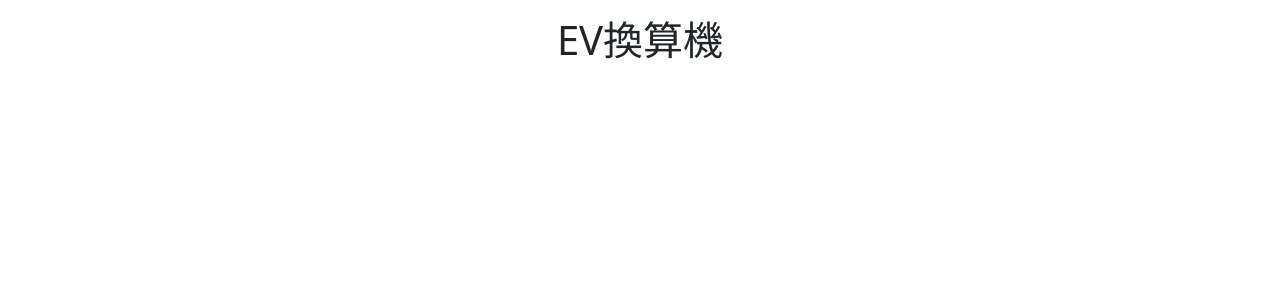
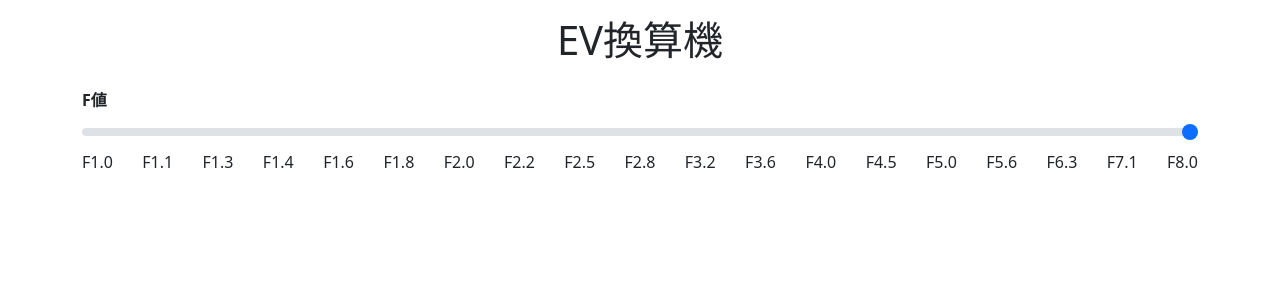
Before and after one commit to YSRKEN/photo_ev_converter_v2, a React (Vite) app: page / in a window 1280 px wide. Shown: the top 300 px of the page. Built offline with nearby package versions, Linux system fonts and the light colour scheme.

Commit message:
Add Slider component

```diff
--- a/index.html
+++ b/index.html
@@ -1,10 +1,10 @@
 <!DOCTYPE html>
-<html lang="en">
+<html lang="ja">
   <head>
     <meta charset="UTF-8" />
     <link rel="icon" type="image/svg+xml" href="/vite.svg" />
     <meta name="viewport" content="width=device-width, initial-scale=1.0" />
-    <title>Vite + React + TS</title>
+    <title>EV換算機</title>
   </head>
   <body>
     <div id="root"></div>
--- a/src/App.tsx
+++ b/src/App.tsx
@@ -1,12 +1,75 @@
-import { Col, Container, Row } from "react-bootstrap"
+import { useState } from "react"
+import { Col, Container, Form, Row } from "react-bootstrap"
+
+const AV_LIST = [
+  { label: "F1.0", value: 0 },
+  { label: "F1.1", value: 1 },
+  { label: "F1.3", value: 2 },
+  { label: "F1.4", value: 3 },
+  { label: "F1.6", value: 4 },
+  { label: "F1.8", value: 5 },
+  { label: "F2.0", value: 6 },
+  { label: "F2.2", value: 7 },
+  { label: "F2.5", value: 8 },
+  { label: "F2.8", value: 9 },
+  { label: "F3.2", value: 10 },
+  { label: "F3.6", value: 11 },
+  { label: "F4.0", value: 12 },
+  { label: "F4.5", value: 13 },
+  { label: "F5.0", value: 14 },
+  { label: "F5.6", value: 15 },
+  { label: "F6.3", value: 16 },
+  { label: "F7.1", value: 17 },
+  { label: "F8.0", value: 18 },
+]
+
+/**
+ * ラベル名、設定できる値の一覧、の2つを指定すると、設定値を表示するラベルと、設定値を変化させるスライダーを表示するコンポーネント。
+ * スタイリングにはReact-BootstrapおよびBootstrap5を使用する。
+ */
+const SettingSlider = ({ label, values, value, setValue }: {
+  label: string,
+  values: { label: string, value: number }[],
+  value: number,
+  setValue: (value: number) => void,
+}) => {
+
+  const [index, setIndex] = useState(() => {
+    const temp = values.filter(v => v.value === value)
+    return temp.length > 0 ? values.indexOf(temp[0]) : 0
+  })
+
+  return <Form.Group>
+    <Form.Label className="fw-bold">{label}</Form.Label>
+    <Form.Range min="0" max={values.length - 1} value={index} onChange={(e) => {
+      const i = parseInt(e.target.value)
+      setIndex(i)
+      setValue(values[i].value)
+    }} />
+    <div className="d-flex justify-content-between">
+      {values.map((v, i) => <div key={i}>{v.label}</div>)}
+    </div>
+  </Form.Group>
+
+}
 
 const App = () => {
+
+  const [fValue, setFValue] = useState(18)
+
+  console.log(fValue)
+
   return <Container>
     <Row className="my-3">
       <Col className="text-center">
         <h1>EV換算機</h1>
       </Col>
     </Row>
+    <Row>
+      <Col>
+        <SettingSlider label="F値" values={AV_LIST} value={fValue} setValue={setFValue} />
+      </Col>
+    </Row>
   </Container>
 }
 
```
Lines whose indentation alone changed are shown as unchanged.
